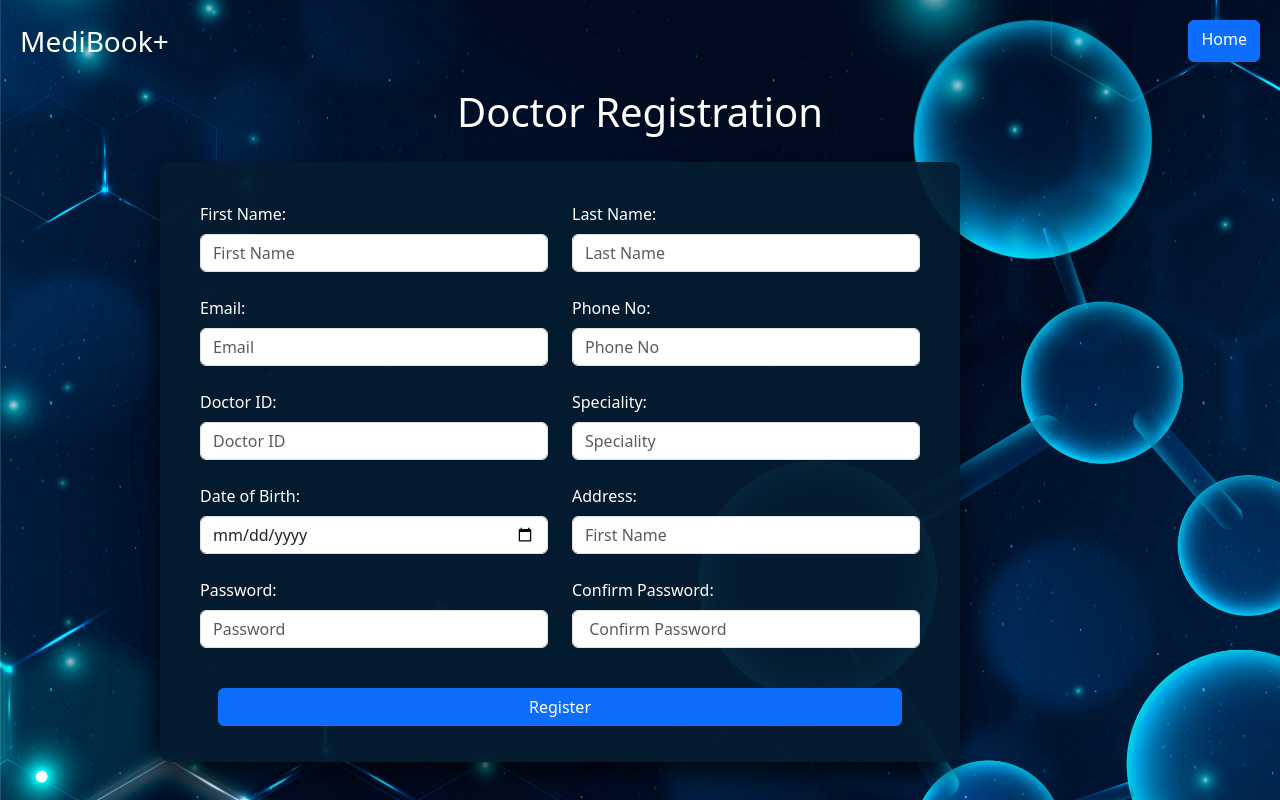
After one commit to Lakshmi-Narayana-Kollapudi/doctor-patient-appointment-booking-system, a Flask app: page /doctor/register in a window 1280 px wide. The commit adds this page. Run offline with Flask 3, Linux system fonts and the light colour scheme.

Commit message:
after implementing doctor Login logic

```diff
--- a/src/forms.py
+++ b/src/forms.py
@@ -2,7 +2,7 @@ from flask import Flask, render_template, redirect, url_for, flash
 from flask_wtf import FlaskForm
 from wtforms import StringField, DateField, PasswordField, SubmitField
 from wtforms.validators import Length, EqualTo, Email, DataRequired,ValidationError
-from src.models import NewPatient, Patient
+from src.models import NewPatient, Patient, Doctor, NewDoctor
 from src import db
 from src import app
 
@@ -52,3 +52,48 @@ class PatientLoginForm(FlaskForm):
     email = StringField('Email', validators=[DataRequired(), Email()])
     password = PasswordField('Password', validators=[DataRequired()])
     submit = SubmitField('Login')
+
+
+# ------------------------------------------------------ Doctor Registration form --------------------------------------------------------------------
+class DoctorRegisterForm(FlaskForm):
+    def validate_email(self, email_to_check):
+        email = NewDoctor.query.filter_by(email=email_to_check.data).first() or Doctor.query.filter_by(email=email_to_check.data).first()
+        if email:
+            raise ValidationError('Email Address already exists! Please try a different email address')
+
+
+    first_name = StringField("First Name", validators=[DataRequired()])
+    last_name = StringField("Last Name", validators=[DataRequired()])
+    email = StringField("Email", validators=[DataRequired(), Email()])
+    date_of_birth = DateField(
+        "Date of Birth",validators=[DataRequired()]
+    )
+    phone_number = StringField("Phone No", validators=[DataRequired()])
+    doctor_id = StringField("Doctor ID", validators=[DataRequired()])
+    speciality = StringField("Speciality", validators=[DataRequired()])
+    password = PasswordField(
+        "Password",
+        validators=[
+            DataRequired(),
+            Length(min=8, message="Password must be at least 8 characters"),
+            # Custom validator to ensure password contains letters and numbers
+            lambda form, field: any(c.isalpha() for c in field.data)
+            and any(c.isdigit() for c in field.data)
+            or ("Password must contain letters and numbers"),
+        ],
+    )
+    confirm_password = PasswordField(
+        "Confirm Password",
+        validators=[
+            DataRequired(),
+            EqualTo("password", message="Passwords must match"),
+        ],
+    )
+    address = StringField("Address",validators=[DataRequired()])
+    submit = SubmitField(label='Register')
+
+# --------------------------------------------------------- Doctor Login form -------------------------------------------------------------
+class DoctorLoginForm(FlaskForm):
+    email = StringField('Email', validators=[DataRequired(), Email()])
+    password = PasswordField('Password', validators=[DataRequired()])
+    submit = SubmitField('Login')
--- a/src/routes.py
+++ b/src/routes.py
@@ -1,6 +1,6 @@
-from flask import Flask, render_template, url_for, redirect, flash, request
-from src.models import NewPatient, Patient
-from src.forms import RegisterForm, PatientLoginForm
+from flask import Flask, render_template, url_for, redirect, flash, session, request
+from src.models import NewPatient, Patient, NewDoctor, Doctor
+from src.forms import RegisterForm, PatientLoginForm, DoctorRegisterForm, DoctorLoginForm
 from src import app
 from src import db
 
@@ -20,7 +20,9 @@ def registration():
 def admin_dashboard():
     patients = Patient.query.all()
     newpatients = NewPatient.query.all()
-    return render_template('admin_dashboard.html', patients=patients,newpatients=newpatients)
+    doctors = Doctor.query.all()
+    newdoctors = NewDoctor.query.all()
+    return render_template('/admin/admin_dashboard.html', patients=patients,newpatients=newpatients,doctors=doctors,newdoctors=newdoctors)
 
 @app.route('/admin/approve_patient/<int:new_patient_id>', methods=['POST'])
 def approve_patient(new_patient_id):
@@ -36,7 +38,6 @@ def approve_patient(new_patient_id):
             'password': new_patient.password,
             'address': new_patient.address,
             'approved':new_patient.approved,
-            # Add other fields here...
         }
 
         # Create a new entry in the Patient model
@@ -49,8 +50,7 @@ def approve_patient(new_patient_id):
         db.session.commit()
 
         flash('Patient approved successfully.')
-        # Notify patient about approval
-        # Send email or notification to the patient
+
     return redirect('/admin')
 
 
@@ -64,13 +64,139 @@ def delete_patient(new_patient_id):
         # Notify patient about deletion if needed
     return redirect('/admin')
 
+
+@app.route('/admin/approve_doctor/<int:new_doctor_id>', methods=['POST'])
+def approve_doctor(new_doctor_id):
+    new_doctor = NewDoctor.query.get(new_doctor_id)
+    if new_doctor:
+        doctor_data = {
+            'id': new_doctor.id,
+            'first_name': new_doctor.first_name,
+            'last_name': new_doctor.last_name,
+            'doctor_id': new_doctor.doctor_id,
+            'speciality': new_doctor.speciality,
+            'email': new_doctor.email,
+            'date_of_birth': new_doctor.date_of_birth,
+            'phone_number': new_doctor.phone_number,
+            'password': new_doctor.password,
+            'address': new_doctor.address,
+            # Add other fields here...
+        }
+
+        # Create a new entry in the Patient model
+        doctor = Doctor(**doctor_data)
+        db.session.add(doctor)
+        db.session.commit()
+
+        # Delete the entry from NewPatient
+        db.session.delete(new_doctor)
+        db.session.commit()
+
+        flash('Doctor approved successfully.')
+    return redirect('/admin')
+
+@app.route('/admin/delete_doctor/<int:new_doctor_id>', methods=['POST'])
+def delete_doctor(new_doctor_id):
+    doctor = NewDoctor.query.get(new_doctor_id)
+    if doctor:
+        db.session.delete(doctor)
+        db.session.commit()
+        flash('Doctor deleted successfully.')
+
+    return redirect('/admin')
 # -------------------------------------------------------------------- Doctor Routes -----------------------------------------------------------------
-@app.route('/doctor_home')
+@app.route('/doctor/dashboard')
 def doctor_dashboard():
     patients = Patient.query.all()
-    return render_template('doctor_dashboard.html', patients=patients)
+    doctor_id = session.get('doctor_id')
+    if doctor_id:
+        # Fetch patient's specific data from the database using patient_id
+        doctor = Doctor.query.get(doctor_id)
+
+        if doctor:
+            # Pass patient data to the dashboard template
+            return render_template('/doctor/doctor_dashboard.html', doctor=doctor,patients=patients)
+        else:
+            flash('Doctor data not found.')
+            return redirect('/doctor/login')
+    else:
+        flash('Please log in first.')
+        return redirect('/doctor/login')
+
+
+@app.route('/doctor/register', methods=['GET', 'POST'])
+def doctor_register():
+    form = DoctorRegisterForm()
+    if form.validate_on_submit():
+        new_doctor = NewDoctor(
+            first_name=form.first_name.data,
+            last_name=form.last_name.data,
+            doctor_id=form.doctor_id.data,
+            speciality=form.speciality.data,
+            email=form.email.data,
+            date_of_birth=form.date_of_birth.data,
+            phone_number=form.phone_number.data,
+            password=form.password.data,
+            address=form.address.data,
+        )
+        db.session.add(new_doctor)
+        db.session.commit()
+
+        flash('Your registration request has been sent to the Super Admin for approval.', category='success')
+        return redirect(url_for('doctor_register'))
+    if form.errors != {}: #If there are not errors from the validations
+        for err_msg in form.errors.values():
+            flash(f'There was an error with creating a user: {err_msg}', category='danger')
+
+    return render_template('/doctor/doctor_registration.html', form=form)
+
+
+@app.route('/doctor/login', methods=['GET', 'POST'])
+def doctor_login():
+    form = DoctorLoginForm()
+
+    if form.validate_on_submit():
+        email = form.email.data
+        password = form.password.data
+
+        # Check if the provided credentials exist in the Patient model
+        doctor = Doctor.query.filter_by(email=email, password=password).first()
+        newdoctor = NewDoctor.query.filter_by(email=email, password=password).first()
+        if newdoctor:
+            flash('Your registration is still pending approval.', category='warning')
+        elif doctor:
+            # Allow access to the dashboard or wherever you redirect after login
+            flash('Login successful!', category='success')
+            session['doctor_id'] = doctor.id
+            return redirect('/doctor/dashboard')
+            # else:
+            #     flash('Your registration is still pending approval.')
+        else:
+            flash('Invalid credentials. Please try again.',category='danger')
+
+    return render_template('/doctor/doctor_login.html', form=form)
 # -------------------------------------------------------------------- Patient Routes ----------------------------------------------------------------
-@app.route('/patient_register', methods=['GET', 'POST'])
+@app.route('/patient/dashboard')
+def patient_dashboard():
+    doctors=Doctor.query.all()
+    patient_id = session.get('patient_id')
+    if patient_id:
+        # Fetch patient's specific data from the database using patient_id
+        patient = Patient.query.get(patient_id)
+
+        if patient:
+            # Pass patient data to the dashboard template
+            return render_template('/patient/patient_dashboard.html', patient=patient,doctors=doctors)
+        else:
+            flash('Patient data not found.')
+            return redirect('/patient/login')
+    else:
+        flash('Please log in first.')
+        return redirect('/patient/login')
+
+
+
+@app.route('/patient/register', methods=['GET', 'POST'])
 def patient_register():
     form = RegisterForm()
     if form.validate_on_submit():
@@ -92,7 +218,7 @@ def patient_register():
         for err_msg in form.errors.values():
             flash(f'There was an error with creating a user: {err_msg}', category='danger')
 
-    return render_template('patient_registration.html', form=form)
+    return render_template('/patient/patient_registration.html', form=form)
 
 
 @app.route('/patient/login', methods=['GET', 'POST'])
@@ -109,12 +235,13 @@ def patient_login():
         if newpatient:
             flash('Your registration is still pending approval.', category='warning')
         elif patient:
-                # Allow access to the dashboard or wherever you redirect after login
+            # Allow access to the dashboard or wherever you redirect after login
             flash('Login successful!', category='success')
-            return redirect('/doctor_home')
+            session['patient_id'] = patient.id
+            return redirect('/patient/dashboard')
             # else:
             #     flash('Your registration is still pending approval.')
         else:
             flash('Invalid credentials. Please try again.',category='danger')
 
-    return render_template('patient_login.html', form=form)
+    return render_template('/patient/patient_login.html', form=form)
--- a/src/templates/doctor_dashboard.html
+++ b/src/templates/doctor/doctor_dashboard.html
@@ -16,7 +16,7 @@
     <a href="{{ url_for('home') }}" class="btn btn-primary fs-6 fw-medium">Home</a>
   </div>
   <p class="fs-1 fw-medium" style="text-align: center; color: white;">MediBook Health System</p>
-  <p class="fs-3 fw-medium" style="text-align: center; color: white;">Welcome</p>
+  <p class="fs-3 fw-medium" style="text-align: center; color: white;">Welcome {{doctor.first_name}}</p>
   <p class="fs-3 fw-medium" style="text-align: center; color: white;">Your Fixed Appointments...</p>
 
 
--- /dev/null
+++ b/src/templates/doctor/doctor_registration.html
@@ -0,0 +1,125 @@
+<!DOCTYPE html>
+<html>
+
+<head>
+    <title>Doctor Registration</title>
+    <meta charset="utf-8">
+    <meta name="viewport" content="width=device-width, initial-scale=1">
+    <link href="https://cdn.jsdelivr.net/npm/bootstrap@5.3.2/dist/css/bootstrap.min.css" rel="stylesheet"
+        integrity="sha384-T3c6CoIi6uLrA9TneNEoa7RxnatzjcDSCmG1MXxSR1GAsXEV/Dwwykc2MPK8M2HN" crossorigin="anonymous">
+</head>
+
+<body>
+    <div class="d-flex justify-content-between" style="padding: 20px;">
+        <a class="fs-3 fw-medium" style="text-decoration: none; color: white;">MediBook+</a>
+        <a href="{{ url_for('home') }}" class="btn btn-primary fs-6 fw-medium">Home</a>
+    </div>
+    {% with messages = get_flashed_messages(with_categories=true) %}
+    {% if messages %}
+    {% for category, message in messages %}
+    <div class="alert alert-{{ category }} alert-dismissible fade show" role="alert">
+        {{ message }}
+        <button type="button" class="btn-close" data-bs-dismiss="alert" aria-label="Close"></button>
+    </div>
+    {% endfor %}
+    {% endif %}
+    {% endwith %}
+    <div>
+        <p class="fs-1 fw-medium" style="text-align: center; color: white;">Doctor Registration</p><br>
+        <div class="box container">
+            <form method="post">
+                {{ form.hidden_tag() }}
+                <div class="row">
+                    <div class="col">
+                        <label for="first_name" class="form-label">First Name:</label>
+                        {{ form.first_name(size=20,class="form-control", placeholder="First Name") }}
+                    </div>
+                    <div class="col">
+                        <label for="last_name" class="form-label">Last Name:</label>
+                        {{ form.last_name(size=20,class="form-control", placeholder="Last Name") }}
+                    </div>
+                </div><br>
+                <div class="row">
+                    <div class="col">
+                        <label for="email" class="form-label">Email:</label>
+                        {{ form.email(size=100,class="form-control", placeholder="Email") }}
+                    </div>
+                    <div class="col">
+                        <label for="phone_number" class="form-label">Phone No:</label>
+                        {{ form.phone_number(size=20,class="form-control", placeholder="Phone No") }}
+                    </div>
+                </div><br>
+                <div class="row">
+                    <div class="col">
+                        <label for="doctor_id" class="form-label">Doctor ID:</label>
+                        {{ form.doctor_id(size=20,class="form-control", placeholder="Doctor ID") }}
+                    </div>
+                    <div class="col">
+                        <label for="speciality" class="form-label">Speciality:</label>
+                        {{ form.speciality(size=20,class="form-control", placeholder="Speciality") }}
+                    </div>
+                </div><br>
+                <div class="row">
+                    <div class="col">
+                        <label for="date_of_birth" class="form-label">Date of Birth:</label>
+                        {{ form.date_of_birth(size=30,class="form-control", placeholder="Date of Birth") }}
+                    </div>
+                    <div class="col">
+                        <label for="address" class="form-label">Address:</label>
+                        {{ form.address(size=100,class="form-control", placeholder="First Name") }}
+                    </div>
+                </div><br>
+                <div class="row">
+                    <div class="col">
+                        <label for="password" class="form-label">Password:</label>
+                        {{ form.password(size=50,class="form-control", placeholder="Password") }}
+                    </div>
+                    <div class="col">
+                        <label for="confirm_password" class="form-label">Confirm Password:</label>
+                        {{ form.confirm_password(size=50,class="form-control", placeholder=" Confirm Password") }}
+                    </div>
+
+                </div>
+                <div class="row" style="padding: 40px 30px 30px;">
+                    {{ form.submit(class="btn btn-primary mb-3 fw-medium") }}
+                </div>
+            </form>
+        </div>
+    </div>
+
+</body>
+<style>
+    .box {
+        position: relative;
+        top: 280px;
+        left: 25%;
+        width: 800px;
+        height: 600px;
+        padding: 40px;
+        transform: translate(-50%, -50%);
+        background: rgba(5, 28, 48, 0.925);
+        box-sizing: border-box;
+        box-shadow: 0 15px 25px rgba(0, 0, 0, .6);
+        border-radius: 10px;
+    }
+
+    body {
+        background-image: url('static/images/bg2.jpg');
+        background-size: cover;
+    }
+
+    label {
+        color: white;
+    }
+</style>
+<script src="https://cdn.jsdelivr.net/npm/bootstrap@5.3.2/dist/js/bootstrap.bundle.min.js"
+    integrity="sha384-C6RzsynM9kWDrMNeT87bh95OGNyZPhcTNXj1NW7RuBCsyN/o0jlpcV8Qyq46cDfL"
+    crossorigin="anonymous"></script>
+<script src="https://cdn.jsdelivr.net/npm/@popperjs/core@2.11.8/dist/umd/popper.min.js"
+    integrity="sha384-I7E8VVD/ismYTF4hNIPjVp/Zjvgyol6VFvRkX/vR+Vc4jQkC+hVqc2pM8ODewa9r"
+    crossorigin="anonymous"></script>
+<script src="https://cdn.jsdelivr.net/npm/bootstrap@5.3.2/dist/js/bootstrap.min.js"
+    integrity="sha384-BBtl+eGJRgqQAUMxJ7pMwbEyER4l1g+O15P+16Ep7Q9Q+zqX6gSbd85u4mG4QzX+"
+    crossorigin="anonymous"></script>
+
+</html>
--- a/src/templates/home.html
+++ b/src/templates/home.html
@@ -20,7 +20,7 @@
     <P class="fs-3 fw-medium"> For Registered Users</P><br><br>
     <div class="d-flex justify-content-around flex-column mb-3">
       <a href="{{ url_for('patient_login') }}" class="btn btn-light fs-5 fw-medium">Patient Login</a><br>
-      <a href="{{ url_for('doctor_dashboard') }}" class="btn btn-light fs-5 fw-medium">Doctor Login</a><br>
+      <a href="{{ url_for('doctor_login') }}" class="btn btn-light fs-5 fw-medium">Doctor Login</a><br>
       <a href="{{ url_for('admin_dashboard') }}" class="btn btn-light fs-5 fw-medium">Admin Login</a>
     </div>
   </div>
--- a/src/templates/registration.html
+++ b/src/templates/registration.html
@@ -21,7 +21,7 @@
     <P class="fs-3 fw-medium"> For New Users</P><br><br>
     <div class="d-flex justify-content-around flex-column mb-3">
       <a href="{{ url_for('patient_register') }}" class="btn btn-light fs-5 fw-medium">Patient Registration</a><br>
-      <a href="#" class="btn btn-light fs-5 fw-medium">Doctor Registration</a><br>
+      <a href="{{ url_for('doctor_register') }}" class="btn btn-light fs-5 fw-medium">Doctor Registration</a><br>
     </div>
   </div>
 
```
Also changed, not shown: src/models.py (+27 -5 lines), src/templates/admin/admin_dashboard.html (renamed from src/templates/admin_dashboard.html, +35 -17 lines), src/templates/doctor/doctor_login.html (added, +62 -0 lines), src/templates/patient/patient_dashboard.html (added, +59 -0 lines), src/templates/patient/patient_login.html (added, +62 -0 lines), src/templates/patient_login.html (deleted, +0 -62 lines), instance/sqlite_database.db, src/templates/patient/patient_registration.html (renamed from src/templates/patient_registration.html).
